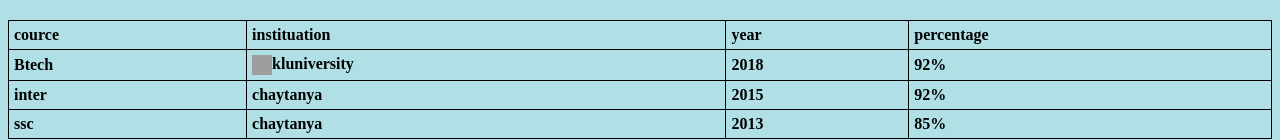
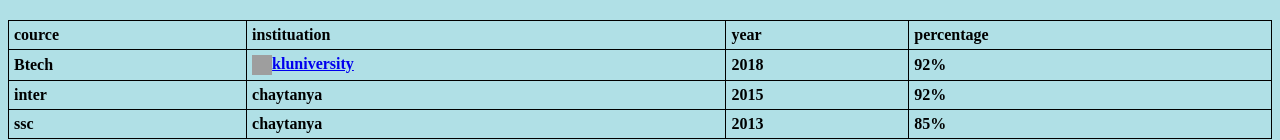
Before and after one commit to namamahesh/namamahesh.github.io, a plain HTML site: page index.html in a window 1280 px wide. Shown: the part 410-550 px from the top of the page. Drawn offline with Linux system fonts and the light colour scheme; grey boxes are pictures that could not be loaded.

Commit message:
Update index.html

```diff
--- a/index.html
+++ b/index.html
@@ -44,7 +44,7 @@ th, td {
 <th>Btech</th>
 <th><a href="http://kluniversity.in">
 <img src="http://kluniversity.in/mba/img/logo-white.png" alt="kluniversity.com" style="float:left;width:20px;height:20px;border:0;">
-</a>kluniversity</th>
+kluniversity</a></th>
 <th>2018</th>
 <th>92%</th>
 </tr>
```
